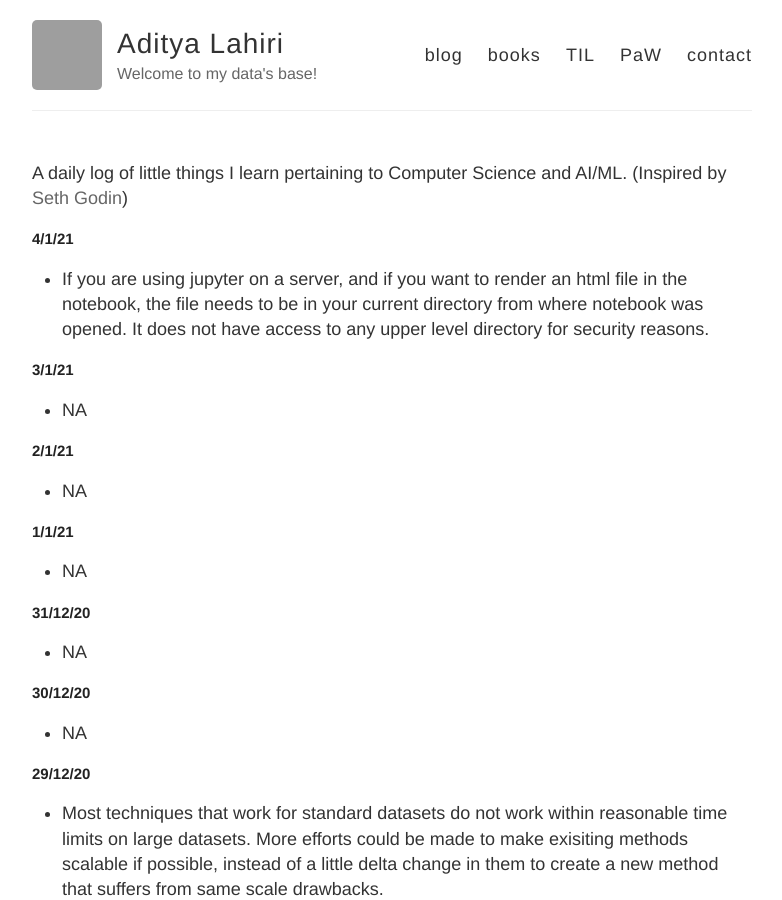
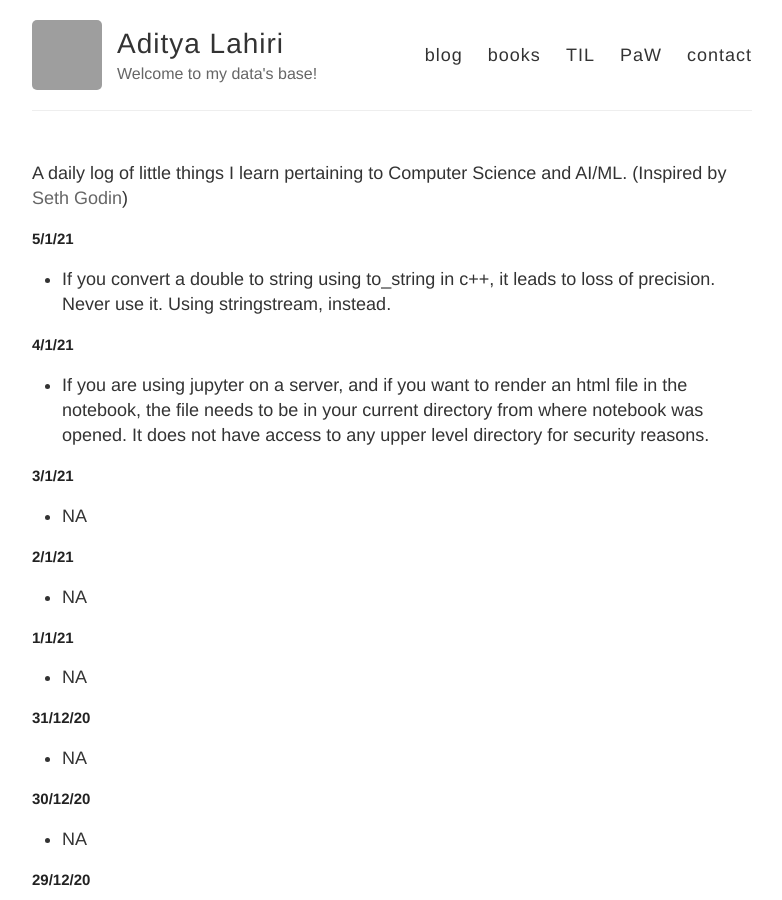
Before and after one commit to adityalahiri/adityalahiri.github.io, a Jekyll site: the page built from TIL.md, in a window 1280 px wide and 900 px high. Shown: the whole window, without its empty margins (248-1030 px from the left). Built offline with Jekyll 4.4.1, drawn with Linux system fonts in a browser that asks for light colours; our own code applies the rules of GitHub Pages for plain Markdown files; grey boxes are pictures that could not be loaded.

Commit message:
Update for 5/1/21

```diff
--- a/TIL.md
+++ b/TIL.md
@@ -1,5 +1,9 @@
 A daily log of little things I learn pertaining to Computer Science and AI/ML.
 (Inspired by [Seth Godin](https://seths.blog/))
+
+## 5/1/21
+
+* If you convert a double to string using to_string in c++, it leads to loss of precision. Never use it. Using stringstream, instead.
 
 ## 4/1/21
 
```
